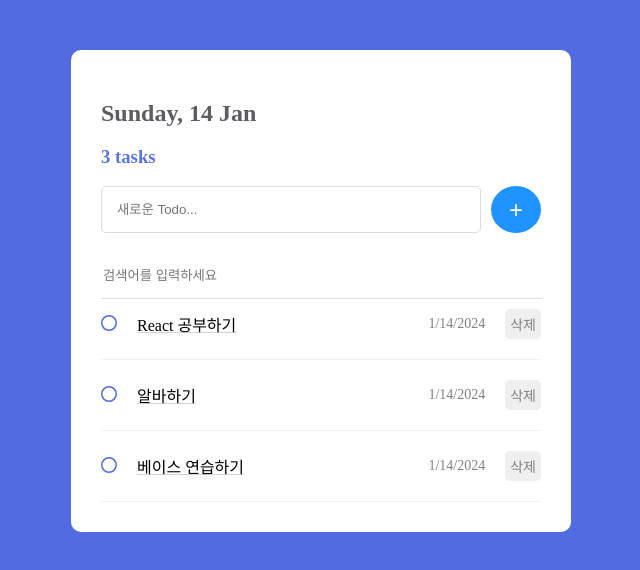
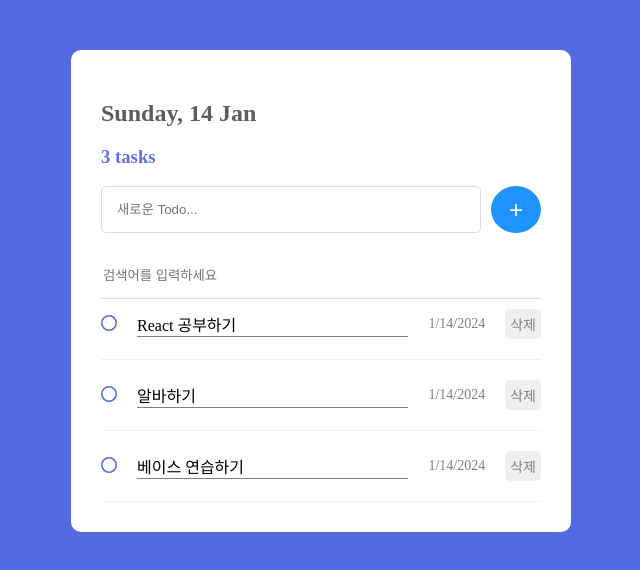
Before and after one commit to yenn222/React-Project, a React (Create React App) app: page / in a window 1280 px wide. Shown: the top 570 px of the page, without its empty margins (319-959 px from the left). Built offline with nearby package versions, Linux system fonts and the light colour scheme.

Commit message:
design: border-bottom 수정

```diff
--- a/src/components/TodoEditor.js
+++ b/src/components/TodoEditor.js
@@ -8,7 +8,7 @@ const TodoEditor = ({ onCreate, mockTodo }) => {
         setContent(e.target.value);
     }
     const onSubmit = () => {
-        if(!content) {
+        if (!content) {
             inputRef.current.focus();
             return;
         }
@@ -24,8 +24,8 @@ const TodoEditor = ({ onCreate, mockTodo }) => {
         <div className="TodoEditor">
             <div className="editor_wrapper">
                 <input
-                    ref = {inputRef}
-                    value = {content}
+                    ref={inputRef}
+                    value={content}
                     onChange={onChangeContent}
                     onKeyDown={onKeyDown}
                     placeholder="새로운 Todo..."/>
--- a/src/components/TodoItem.css
+++ b/src/components/TodoItem.css
@@ -24,8 +24,8 @@
 
 .TodoItem .title_col {
     flex: 1;
-    text-decoration: underline lightgray;
-
+    /*text-decoration: underline lightgray;*/
+    border-bottom: 1px solid gray;
 }
 
 .TodoItem .date_col {
--- a/src/components/TodoItem.js
+++ b/src/components/TodoItem.js
@@ -1,6 +1,6 @@
 import "./TodoItem.css";
 import { FontAwesomeIcon } from "@fortawesome/react-fontawesome";
-import { faCircle} from "@fortawesome/free-regular-svg-icons";
+import { faCircle } from "@fortawesome/free-regular-svg-icons";
 import {useState} from "react";
 import {faCheck} from "@fortawesome/free-solid-svg-icons";
 
```
